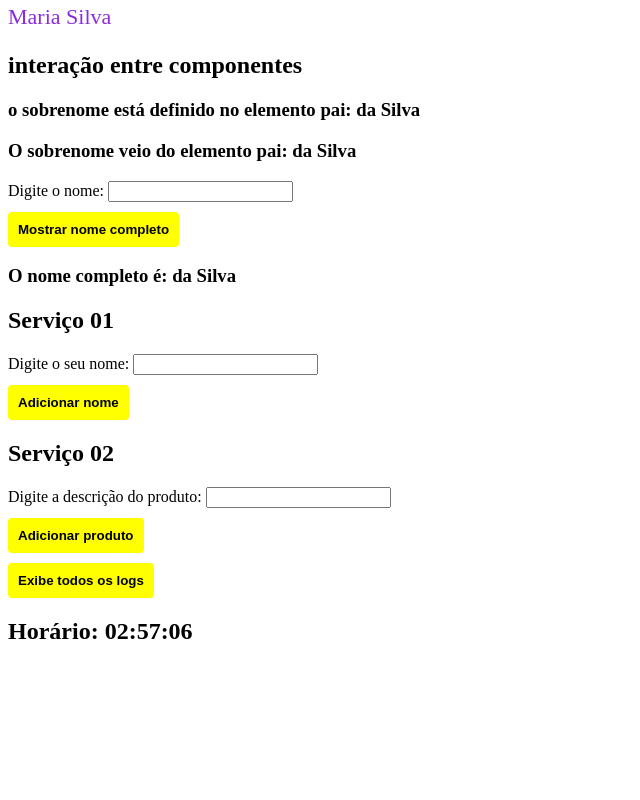
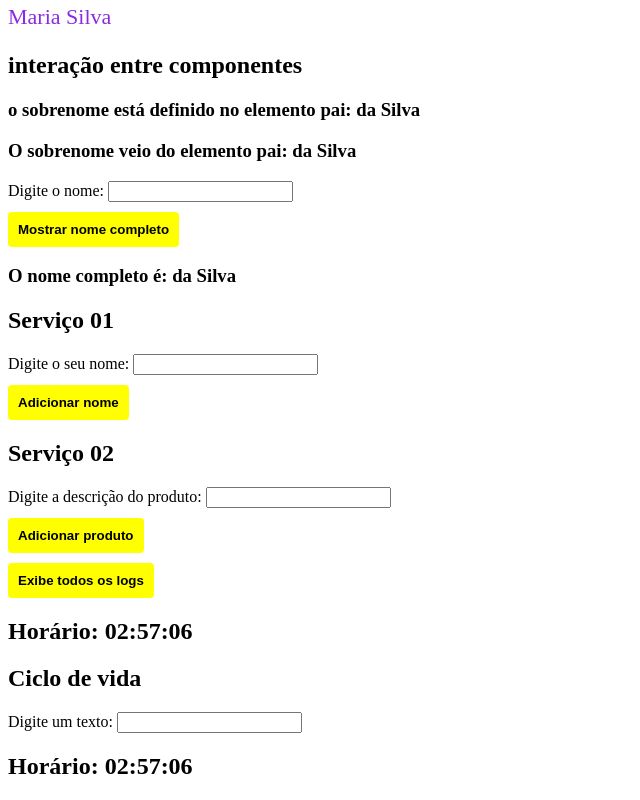
Before and after one commit to heitor-ps/angular-testing, an Angular app: page / in a window 1280 px wide. Shown: the part 1163-1963 px from the top of the page, without its empty margins (0-640 px from the left). Before the commit the page ends 1828 px from the top, so only its background shows below. Built offline with nearby package versions, Linux system fonts and the light colour scheme.

Commit message:
added onDestroy

```diff
--- a/src/app/app.component.html
+++ b/src/app/app.component.html
@@ -8,3 +8,4 @@
 <app-servico1></app-servico1>
 <app-exemplo-servico2></app-exemplo-servico2>
 <app-lifecycle></app-lifecycle>
+<app-father-lifecycle></app-father-lifecycle>
--- a/src/app/father-lifecycle/father-lifecycle.component.html
+++ b/src/app/father-lifecycle/father-lifecycle.component.html
@@ -1 +1,4 @@
-<p>father-lifecycle works!</p>
+<h2>Ciclo de vida</h2>
+<label for="texto">Digite um texto: </label>
+<input type="text" id="texto" [(ngModel)]="texto">
+<app-lifecycle [texto]="texto"></app-lifecycle>
--- a/src/app/father-lifecycle/father-lifecycle.component.ts
+++ b/src/app/father-lifecycle/father-lifecycle.component.ts
@@ -5,11 +5,6 @@ import { Component, OnInit } from '@angular/core';
   templateUrl: './father-lifecycle.component.html',
   styleUrls: ['./father-lifecycle.component.css']
 })
-export class FatherLifecycleComponent implements OnInit {
-
-  constructor() { }
-
-  ngOnInit(): void {
-  }
-
+export class FatherLifecycleComponent {
+  texto = '';
 }
--- a/src/app/lifecycle/lifecycle.component.ts
+++ b/src/app/lifecycle/lifecycle.component.ts
@@ -1,24 +1,28 @@
-import { Component, OnInit } from '@angular/core';
+import { Component, Input, OnChanges, OnDestroy, OnInit, SimpleChanges } from '@angular/core';
 
 @Component({
   selector: 'app-lifecycle',
   templateUrl: './lifecycle.component.html',
   styleUrls: ['./lifecycle.component.css']
 })
-export class LifecycleComponent implements OnInit {
+export class LifecycleComponent implements OnInit, OnChanges, OnDestroy {
 
   horario = new Date();
 
   timer: any = null!;
 
-
-
+  @Input() texto = '';
 
   ngOnInit(): void {
     console.log('O evento OnInit disparou')
     this.timer = setInterval(() => this.horario = new Date(), 1000);
   }
 
+  ngOnChanges(changes: SimpleChanges): void {
+    console.log(changes);
+  }
 
-
+  ngOnDestroy(): void {
+    clearInterval;
+  }
 }
```
